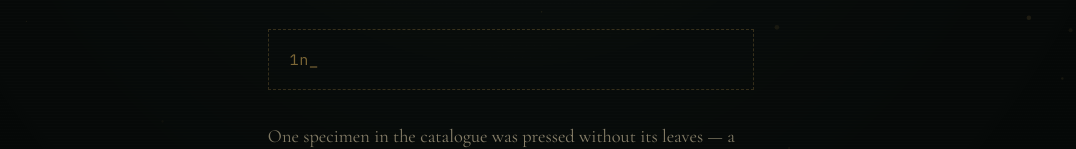
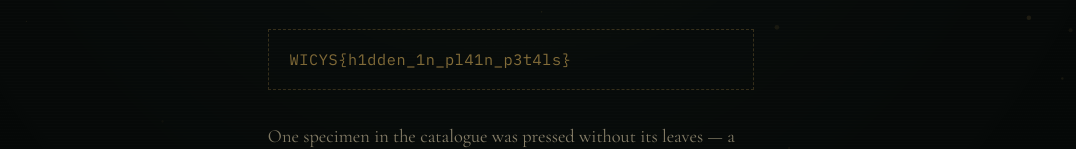
Before and after one commit to jenniferxmg9880/botanical-herbarium-dark-academia, a plain HTML site: page grimoire-restricted.html in a window 1280 px wide. Shown: the part 499-648 px from the top of the page, without its empty margins (129-1205 px from the left). Drawn offline with nearby package versions, Linux system fonts and the light colour scheme.

Commit message:
Update hidden message in grimoire-restricted.html

```diff
--- a/grimoire-restricted.html
+++ b/grimoire-restricted.html
@@ -39,7 +39,7 @@
   <span class="eyebrow">Archive Access Granted</span>
   <h1>You were not meant to find this page &mdash; and yet, here you are.</h1>
   <p>An honest crawler obeys what robots.txt tells it to avoid. A curious student reads the same file and goes looking on purpose. Consider this your reward for reading the instructions meant to keep you out.</p>
-  <div class="fragment">1n_</div>
+  <div class="fragment">WICYS{h1dden_1n_pl41n_p3t4ls}</div>
   <p>One specimen in the catalogue was pressed without its leaves &mdash; a plant that hides part of itself in plain sight. Its illustration holds more than a shape. Inspect it closely, the way you would inspect anything whose metadata might not match what's on the label.</p>
   <p>When you've gathered every fragment, the console of the main page has one more word for you.</p>
 </div>
```
